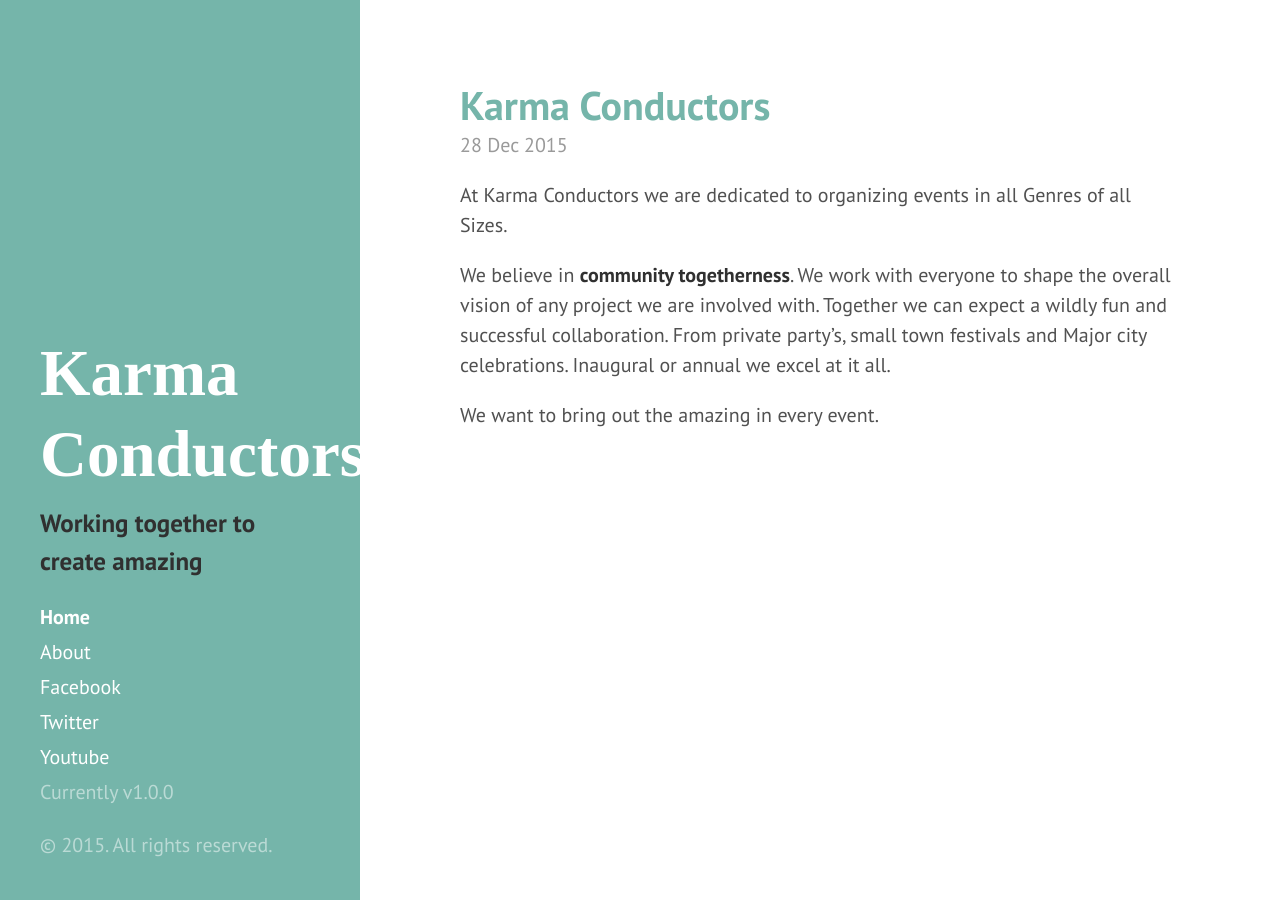
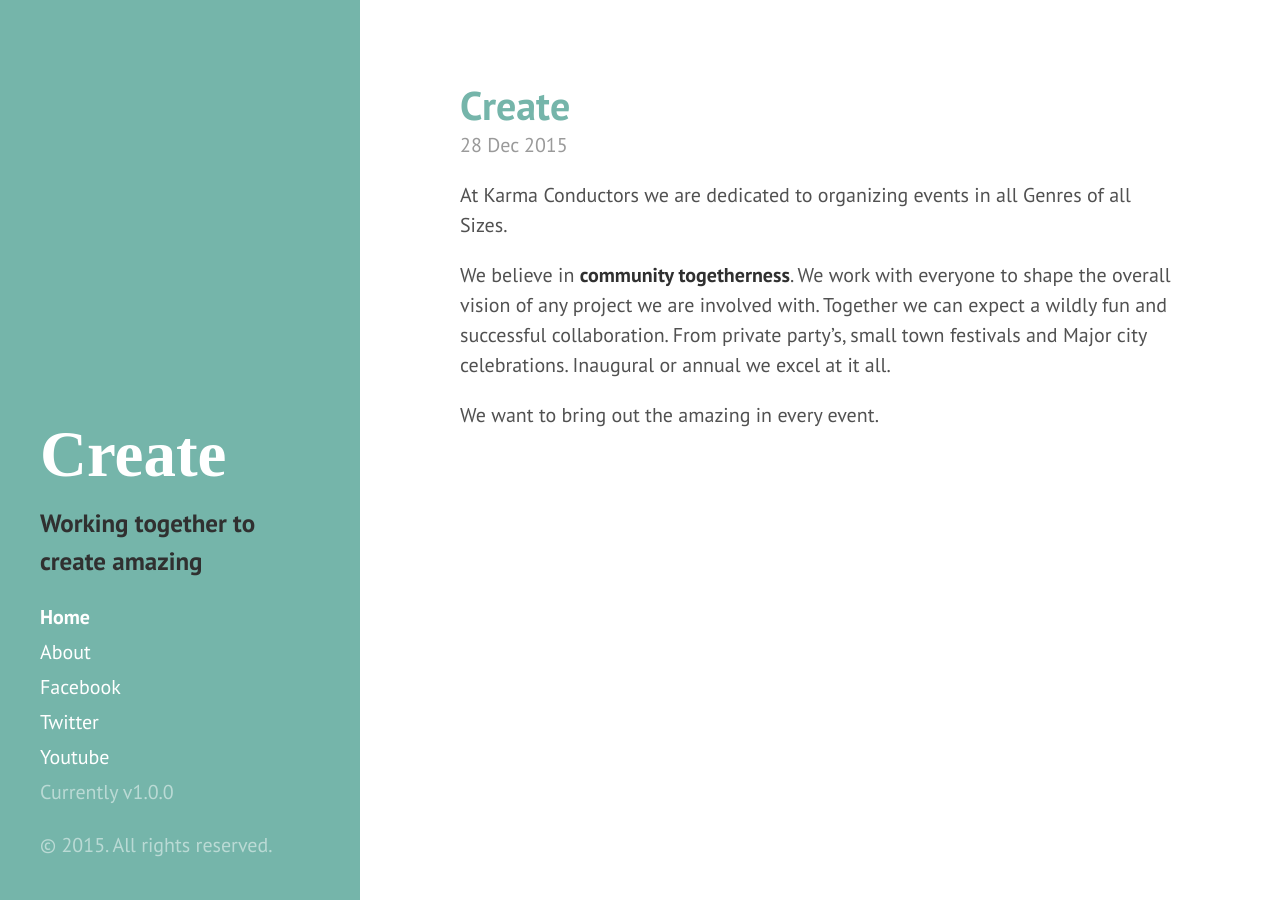
Before and after one commit to KarmaConductors/karmaconductors.github.io, a Jekyll site: the page built from index.html, in a window 1280 px wide. Built offline with Jekyll 4.4.1, drawn with Linux system fonts in a browser that asks for light colours; some web fonts are replaced; Markdown is read by kramdown in place of the engine named in the settings; the list of posts is cut into pages by our own code.

Commit message:
Still waddling

```diff
--- a/_config.yml
+++ b/_config.yml
@@ -7,7 +7,7 @@ permalink:        pretty
 relative_permalinks: true
 
 # Setup
-title:            'Karma Conductors'
+title:            'Create'
 tagline:          'Working Together To Create Awesome'
 description:      '<strong>Working together to create amazing</strong>'
 url:              https://karmaconductors.github.io
--- a/_posts/2015-12-28-introducing-hyde.md
+++ b/_posts/2015-12-28-karma-conductors.md
@@ -1,6 +1,6 @@
 ---
 layout: post
-title: Karma Conductors
+title: Create
 ---
 
 
```
